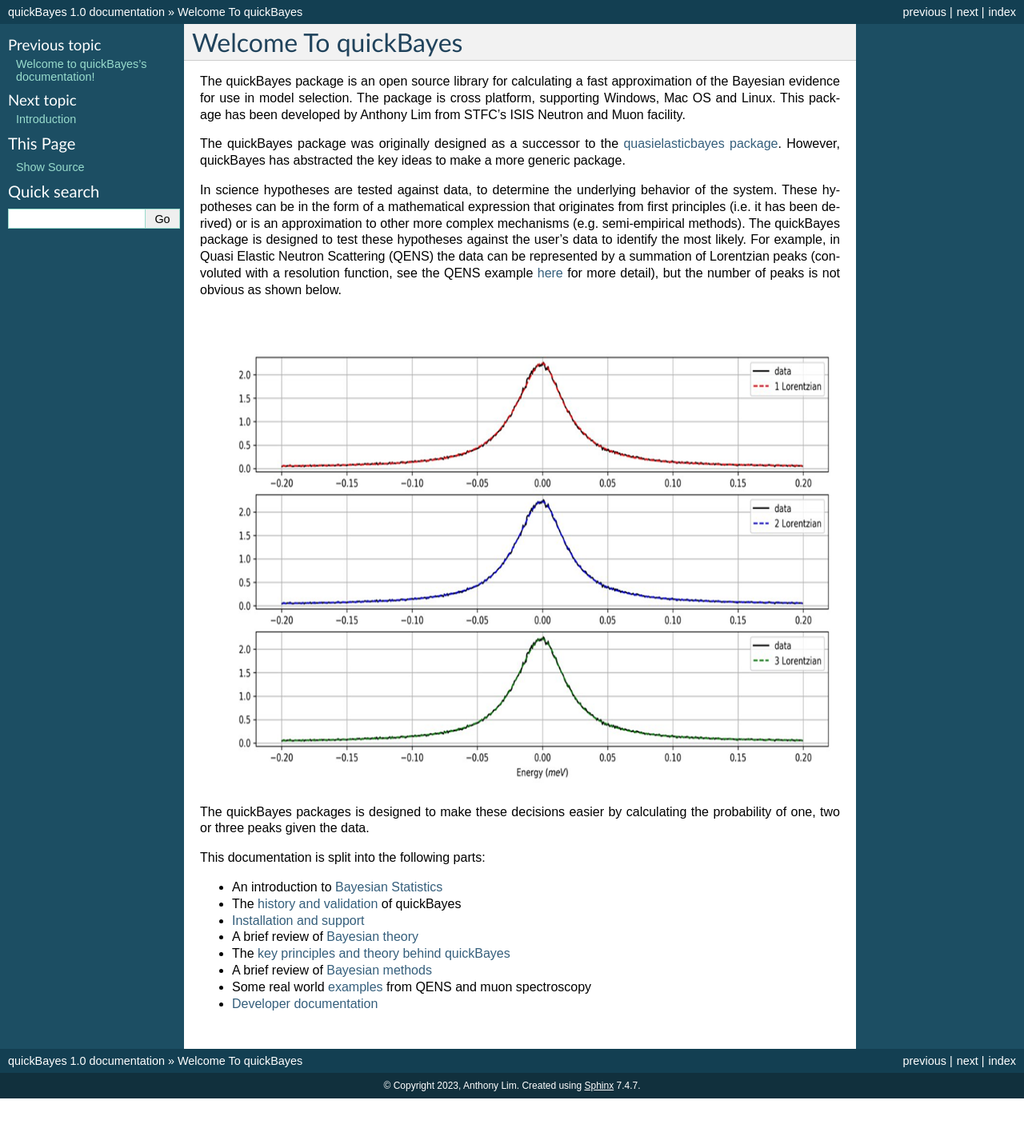
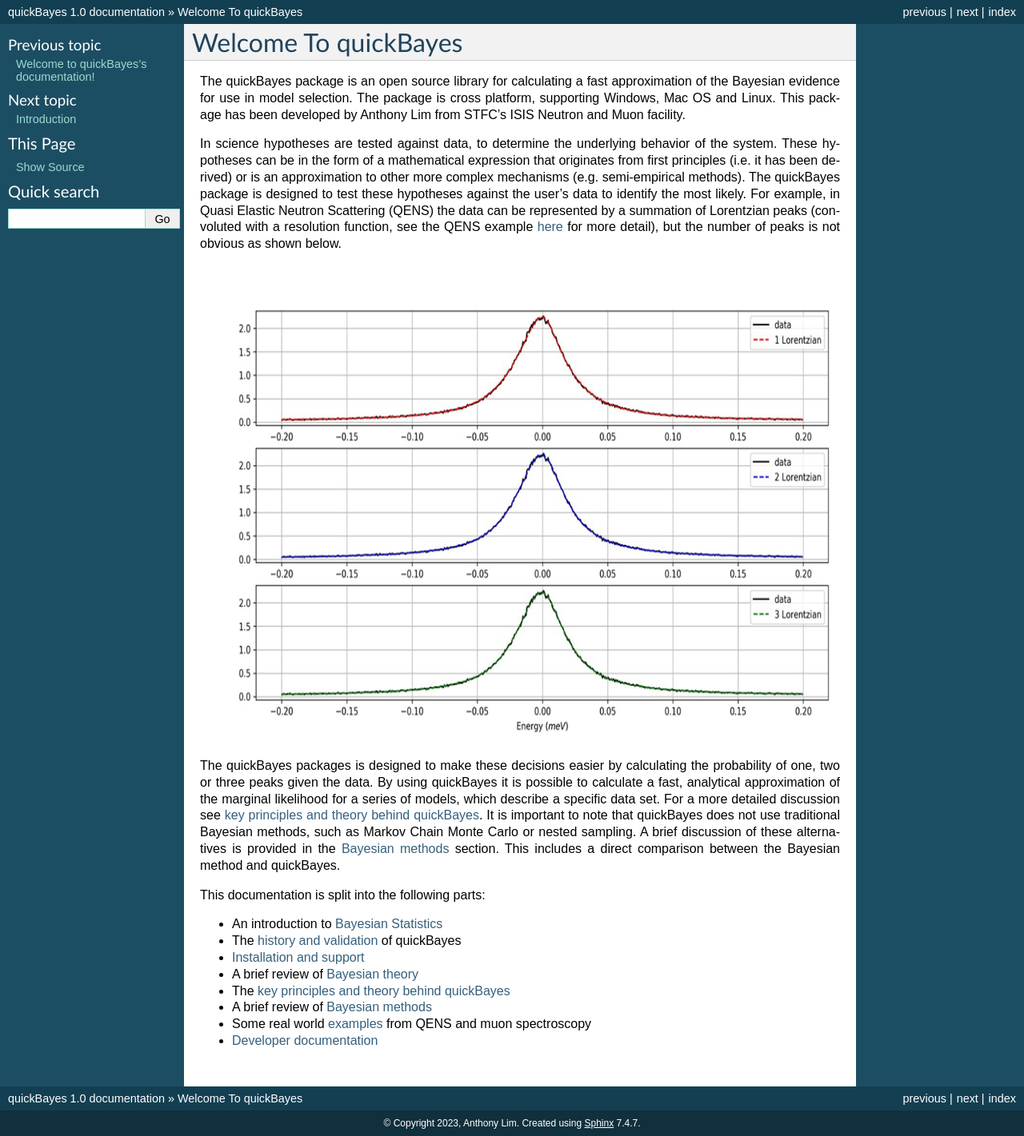
Before and after one commit to ISISNeutronMuon/quickBayes, a Sphinx documentation site: the page built from docs/source/intro.rst, in a window 1280 px wide. Shown: the whole page at 80% size. Built offline with Sphinx 7.4.7, drawn with Linux system fonts in a browser that asks for light colours; before the commit the page ends 1374 px from its top, so only the background shows below that.

Commit message:
Doc changes (#102)

```diff
--- a/docs/source/history.rst
+++ b/docs/source/history.rst
@@ -3,7 +3,7 @@
 History of quickBayes
 =====================
 
-The quickBayes packages started as a replacement for the quasielasticbayes package, which was a Fortran code base that was exposed to Python.
+The quickBayes package was originally designed as a successor to the `quasielasticbayes package <https://github.com/mantidproject/quasielasticbayes>`_, which was a Fortran code base that was exposed to Python.
 In the development of quickBayes the code became more modular and flexible.
 This allows quickBayes to be applied to any problem that requires model selection.
 
--- a/docs/source/intro.rst
+++ b/docs/source/intro.rst
@@ -4,9 +4,6 @@
 The quickBayes package is an open source library for calculating a fast approximation of the Bayesian evidence for use in model selection.
 The package is cross platform, supporting Windows, Mac OS and Linux.
 This package has been developed by Anthony Lim from STFC’s ISIS Neutron and Muon facility.
-
-The quickBayes package was originally designed as a successor to the `quasielasticbayes package <https://github.com/mantidproject/quasielasticbayes>`_.
-However, quickBayes has abstracted the key ideas to make a more generic package.
 
 In science hypotheses are tested against data, to determine the underlying behavior of the system.
 These hypotheses can be in the form of a mathematical expression that originates from first principles (i.e. it has been derived) or is an approximation to other more complex mechanisms (e.g. semi-empirical methods).
@@ -20,6 +17,11 @@
    :alt: Fits for 1, 2 and 3 Lorentzians to QENs data.
 
 The quickBayes packages is designed to make these decisions easier by calculating the probability of one, two or three peaks given the data.
+By using quickBayes it is possible to calculate a fast, analytical approximation of the marginal likelihood for a series of models, which describe a specific data set.
+For a more detailed discussion see :ref:`key principles and theory behind quickBayes <theory>`.
+It is important to note that quickBayes does not use traditional Bayesian methods, such as Markov Chain Monte Carlo or nested sampling.
+A brief discussion of these alternatives is provided in the :ref:`Bayesian methods <cf>` section.
+This includes a direct comparison between the Bayesian method and quickBayes.
 
 This documentation is split into the following parts:
 
```
